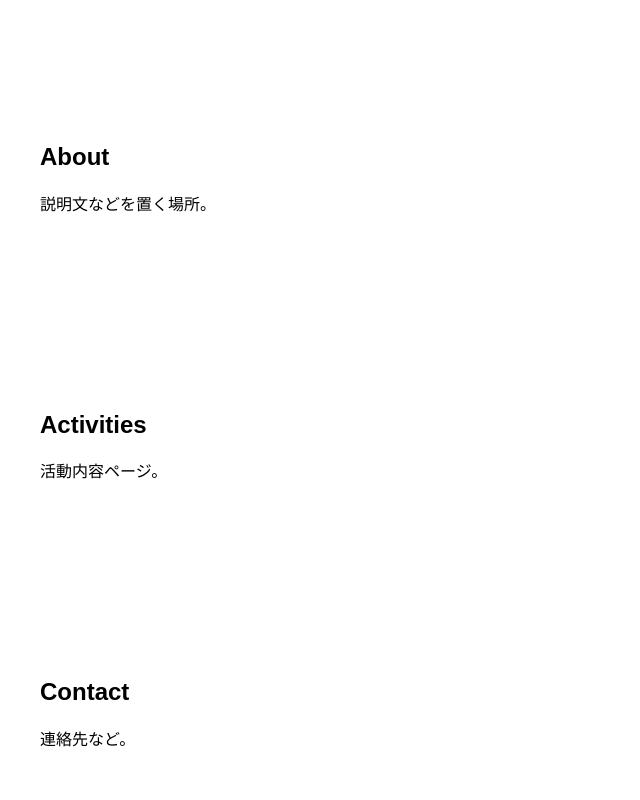
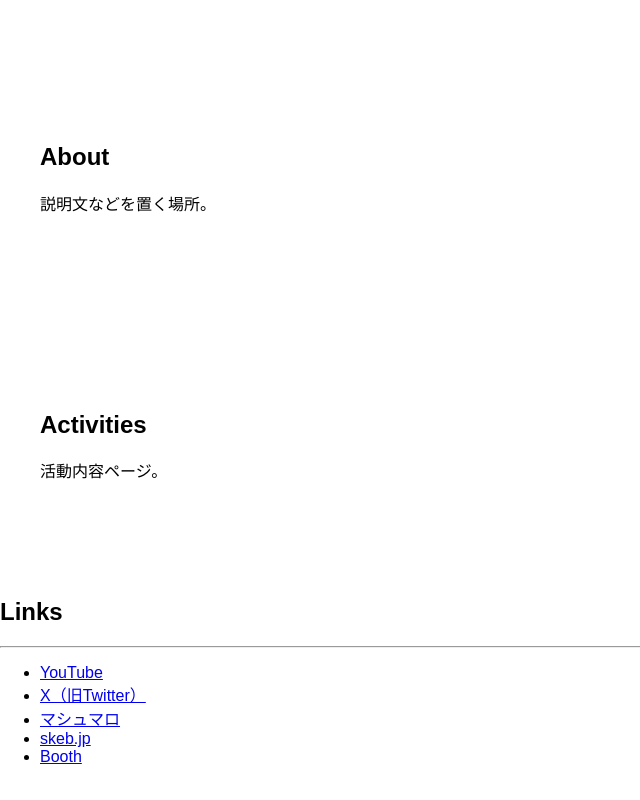
Before and after one commit to bakeneko299/negimiya-next2, a Next.js app: page / in a window 1280 px wide. Shown: the part 276-1076 px from the top of the page, without its empty margins (0-640 px from the left). Built offline with nearby package versions, Linux system fonts and the light colour scheme.

Commit message:
Link仮組

```diff
--- a/src/app/components/Header.tsx
+++ b/src/app/components/Header.tsx
@@ -10,7 +10,7 @@ export default function Header() {
             <a href="#hero">Top</a>
             <a href="#about">About</a>
             <a href="#activities">Activities</a>
-            <a href="#contact">Contact</a>
+            <a href="#Links">Links</a>
             </nav>
         </div>
         </header>
--- /dev/null
+++ b/src/app/components/LinksSection.tsx
@@ -0,0 +1,67 @@
+// components/LinksSection.tsx
+import React from 'react';
+
+const LinksSection: React.FC = () => {
+    return (
+        <section className="links fade-in" id="section5">
+        <div className="container">
+            <h2>Links</h2>
+            <hr />
+            <ul>
+            <li>
+                <a
+                className="link--youtube"
+                href="https://www.youtube.com/@葱野みや"
+                target="_blank"
+                rel="noopener noreferrer"
+                >
+                YouTube
+                </a>
+            </li>
+            <li>
+                <a
+                className="link--x"
+                href="https://x.com/Negi_008"
+                target="_blank"
+                rel="noopener noreferrer"
+                >
+                X（旧Twitter）
+                </a>
+            </li>
+            <li>
+                <a
+                className="link--marshmallow"
+                href="https://marshmallow-qa.com/negi_008"
+                target="_blank"
+                rel="noopener noreferrer"
+                >
+                マシュマロ
+                </a>
+            </li>
+            <li>
+                <a
+                className="link--skeb"
+                href="https://skeb.jp/@Negi_008"
+                target="_blank"
+                rel="noopener noreferrer"
+                >
+                skeb.jp
+                </a>
+            </li>
+            <li>
+                <a
+                className="link--booth"
+                href="https://neginomiya.booth.pm"
+                target="_blank"
+                rel="noopener noreferrer"
+                >
+                Booth
+                </a>
+            </li>
+            </ul>
+        </div>
+        </section>
+    );
+};
+
+export default LinksSection;
--- a/src/app/page.tsx
+++ b/src/app/page.tsx
@@ -3,7 +3,8 @@
 import HeroSection from "./components/HeroSection";
 import AboutSection from "./components/AboutSection";
 import ActivitySection from "./components/ActivitySection";
-import ContactSection from "./components/ContactSection";
+import ContactSection from "./components/LinksSection";
+import LinksSection from "./components/LinksSection";
 
 export default function HomePage() {
   return (
@@ -11,7 +12,7 @@ export default function HomePage() {
       <HeroSection />
       <AboutSection />
       <ActivitySection />
-      <ContactSection />
+      <LinksSection />
     </>
   );
 }
```
